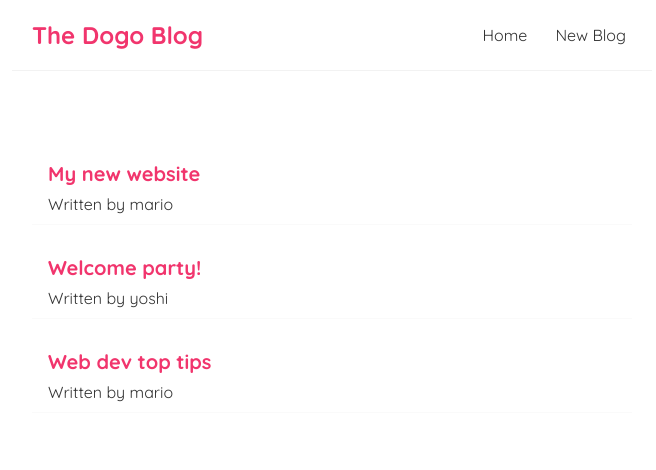
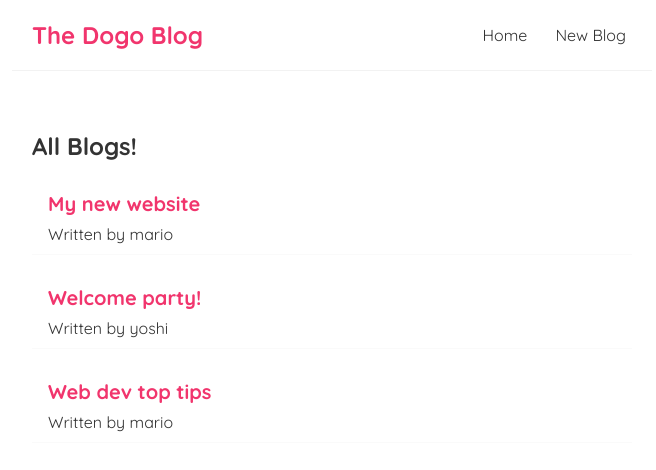
Before and after one commit to deeparka/dojo-blog, a React (Create React App) app: page / in a window 1280 px wide. Shown: the top 470 px of the page, without its empty margins (308-964 px from the left). Built offline with nearby package versions, Linux system fonts and the light colour scheme.

Commit message:
created BlogList.js and from Home.js passed blogs array using props

```diff
--- /dev/null
+++ b/src/components/BlogList.js
@@ -0,0 +1,19 @@
+const BlogList = ({ blogs, title }) => {
+    // const blogs = props.blogs;
+    // const title = props.title;
+
+    // console.log(props, blogs);
+    return (
+        <div className="blog-list">
+            <h2>{title}</h2>
+            {blogs.map((blog) => (
+                <div className="blog-preview" key={blog.id}>
+                    <h2>{blog.title}</h2>
+                    <p>Written by {blog.author}</p>
+                </div>
+            ))}
+        </div>
+    );
+};
+
+export default BlogList;
--- a/src/components/Home.js
+++ b/src/components/Home.js
@@ -1,4 +1,5 @@
 import { useState } from "react";
+import BlogList from "./BlogList";
 
 const Home = () => {
     const [blogs, setBlogs] = useState([
@@ -24,14 +25,9 @@
 
     return (
         <div className="home">
-            {blogs.map((blog) => (
-                <div className="blog-preview" key={blog.id}>
-                    <h2>{blog.title}</h2>
-                    <p>Written by {blog.author}</p>
-                </div>
-            ))}
+            <BlogList blogs={blogs} title="All Blogs!" />
         </div>
     );
 };
-
+//11
 export default Home;
```
